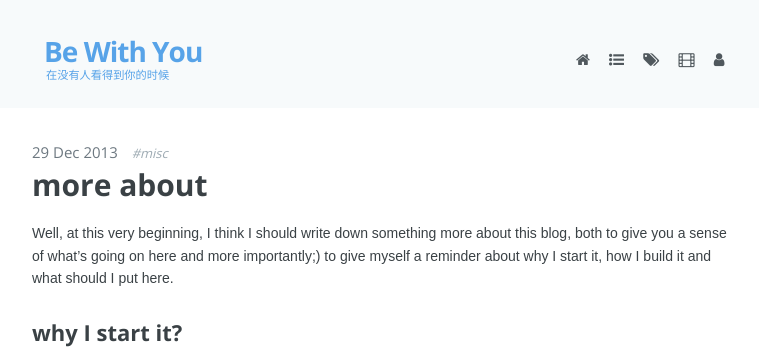
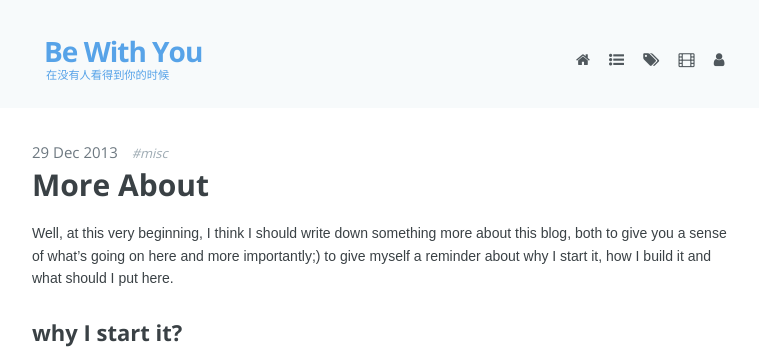
Before and after one commit to saakuraa/myblog, a Jekyll site: the page built from _posts/2013-12-29-more-about.markdown, in a window 1280 px wide. Shown: the top 363 px of the page, without its empty margins (258-1017 px from the left). Built offline with Jekyll 4.4.1, drawn with Linux system fonts in a browser that asks for light colours; nearby versions of some CDN libraries; Markdown is read by kramdown in place of the engine named in the settings.

```diff
--- a/_posts/2013-12-29-more-about.markdown
+++ b/_posts/2013-12-29-more-about.markdown
@@ -1,5 +1,5 @@
 ---
-title: more about
+title: More About
 layout: post
 guid: urn:uuid:cc0754a2-a429-4af3-86ff-a749a743a616
 date: 2013-12-29 22:12:19 <!---0600-->
--- a/_posts/2013-12-31-happy-new-year.markdown
+++ b/_posts/2013-12-31-happy-new-year.markdown
@@ -12,7 +12,8 @@ tags:
 
 ####学术？
 不是说学术最重要第一个写，实在是2013一开始的时候，就是一个新学期。。就开始学术了。。在游走了一段时间之后开始做一件事情，虽然我觉得不是火到爆得题目，但是当时我就觉得做完的话还是可以水一篇paper的，当然有可能我对paper的要求不够高，能中就行，没有把目标设得比会议要求高。。恩这是不对的；）不管怎么样还是很投入的折腾了一段时间然后投出去了，就这样**两个学期**。。就过去了（可见其实对我来说paper也不是那么容易水的）。。
-干脆扯完吧。。之后暑假出去参加一个夏令营之类的，期间收到review貌似还不错，最终是在国内的时候收到被接受的消息的，貌似也没有很兴奋，不过还是蛮开心的；）之后去参加这个会，认识了一些人，见到很多学术泰斗。。还有Mark Zuckerberg之类的。。总之会有学到一些东西，也错过了很多应该学到的东西= =
+干脆扯完吧。。之后暑假出去参加一个夏令营之类的，期间收到review貌似还不错，最终是在国内的时候收到被接受的消息的，貌似也没有很兴奋，不过还是蛮开心的；）之后去参加这个会，认识了一些人，见到很多学术泰斗。。还有Mark Zuckerberg之类的。。
+总之会有学到一些东西，也错过了很多应该学到的东西= =
 
 ####课余？
 经常国内的亲朋好友问我课余都在干嘛，我都得愣一愣想一想什么的。。因为没有什么会马上出现在脑海中。。但是真得一想貌似还是比以前略多。。
```
